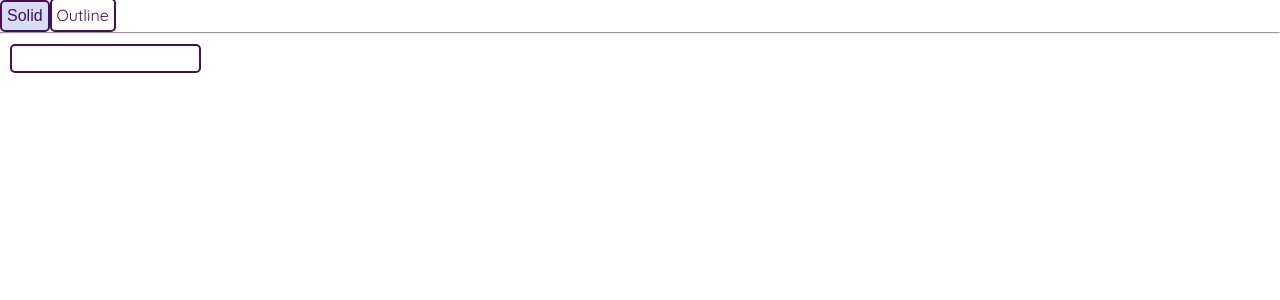
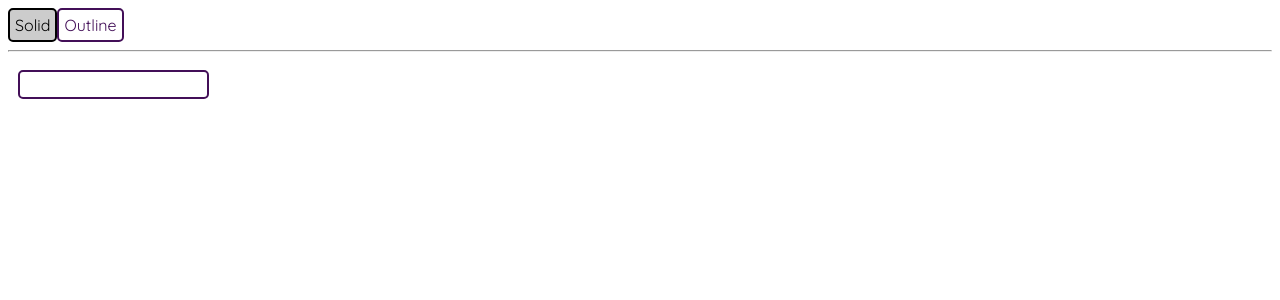
Before and after one commit to ygordantas/eventManagement, a React (Vite) app: page / in a window 1280 px wide. Shown: the top 300 px of the page. Built offline with nearby package versions, Linux system fonts and the light colour scheme.

Commit message:
1- Completed polymorphic button. 2- Created class name util function

```diff
--- a/src/App.tsx
+++ b/src/App.tsx
@@ -4,14 +4,11 @@ import Input from "./components/Input/Input";
 function App() {
   return (
     <div>
-      <Button
-        onClick={() => {
-          console.log("btn clicked");
-        }}
-      >
+      <Button disabled className="potato">
         Solid
       </Button>
       <Button
+        disabled
         as="a"
         target="_blank"
         href="https://stackoverflow.com/questions/33949469/using-css-modules-how-do-i-define-more-than-one-style-name"
--- a/src/components/Button/Button.module.css
+++ b/src/components/Button/Button.module.css
@@ -1,4 +1,5 @@
 .btn {
+  all: unset;
   border-width: 2px;
   border-style: solid;
   border-radius: 5px;
@@ -31,3 +32,15 @@
 .outline:hover {
   background-color: var(--purple-100);
 }
+
+/*
+  look into html attributes
+  create a disabled class
+*/
+
+.btn:disabled {
+  border-color: var(--black);
+  background-color: var(--gray-100);
+  color: var(--black);
+  cursor: not-allowed;
+}
--- a/src/components/Button/Button.tsx
+++ b/src/components/Button/Button.tsx
@@ -1,32 +1,31 @@
 import type { PropsWithChildren } from "react";
 import classes from "./Button.module.css";
+import createClassName from "../../utils/createClassName";
 
-type ButtonProps = {
-  as?: "a" | "button";
+type ButtonProps<T extends React.ElementType> = {
+  as?: T;
   variant?: "solid" | "outline";
-};
+} & React.ComponentPropsWithRef<T>;
 
-export default function Button({
+export default function Button<T extends React.ElementType = "button">({
+  ref,
   children,
+  as = "button",
   variant = "solid",
-  as = "button",
   ...props
-}: PropsWithChildren<ButtonProps>) {
-  const Component = as;
-  const btnClasses = `${props.className} ${classes.btn} ${
+}: PropsWithChildren<ButtonProps<T>>) {
+  const Component = as as React.ElementType;
+
+  const { className, ...remainingProps } = props;
+
+  const btnClasses = createClassName(
+    className,
+    classes.btn,
     variant === "solid" ? classes.solid : classes.outline
-  }`;
+  );
 
   return (
-    <Component
-      {...props}
-      style={props.style}
-      target={props.target}
-      href={props.href}
-      className={btnClasses}
-      type={props.type}
-      onClick={props.onClick}
-    >
+    <Component ref={ref} className={btnClasses} {...remainingProps}>
       {children}
     </Component>
   );
--- a/src/index.css
+++ b/src/index.css
@@ -7,6 +7,8 @@
 
   --white: #fff;
   --black: #000;
+  --gray-100: #cccccc;
+  --gray-200: #cececec5;
   --purple-100: #d5def5;
   --purple-200: #8594e4;
   --purple-300: #6643b5;
@@ -14,8 +16,3 @@
   --box-shadow: rgba(0, 0, 0, 0.05) 0px 6px 24px 0px,
     rgba(0, 0, 0, 0.08) 0px 0px 0px 1px;
 }
-
-* {
-  margin: 0px;
-  padding: 0px;
-}
--- /dev/null
+++ b/src/utils/createClassName.ts
@@ -0,0 +1,5 @@
+type CreateClassNameArgs = (string | undefined | false | null | string[])[];
+
+export default function createClassName(...args: CreateClassNameArgs): string {
+  return args.flat().filter(Boolean).join(" ");
+}
```
